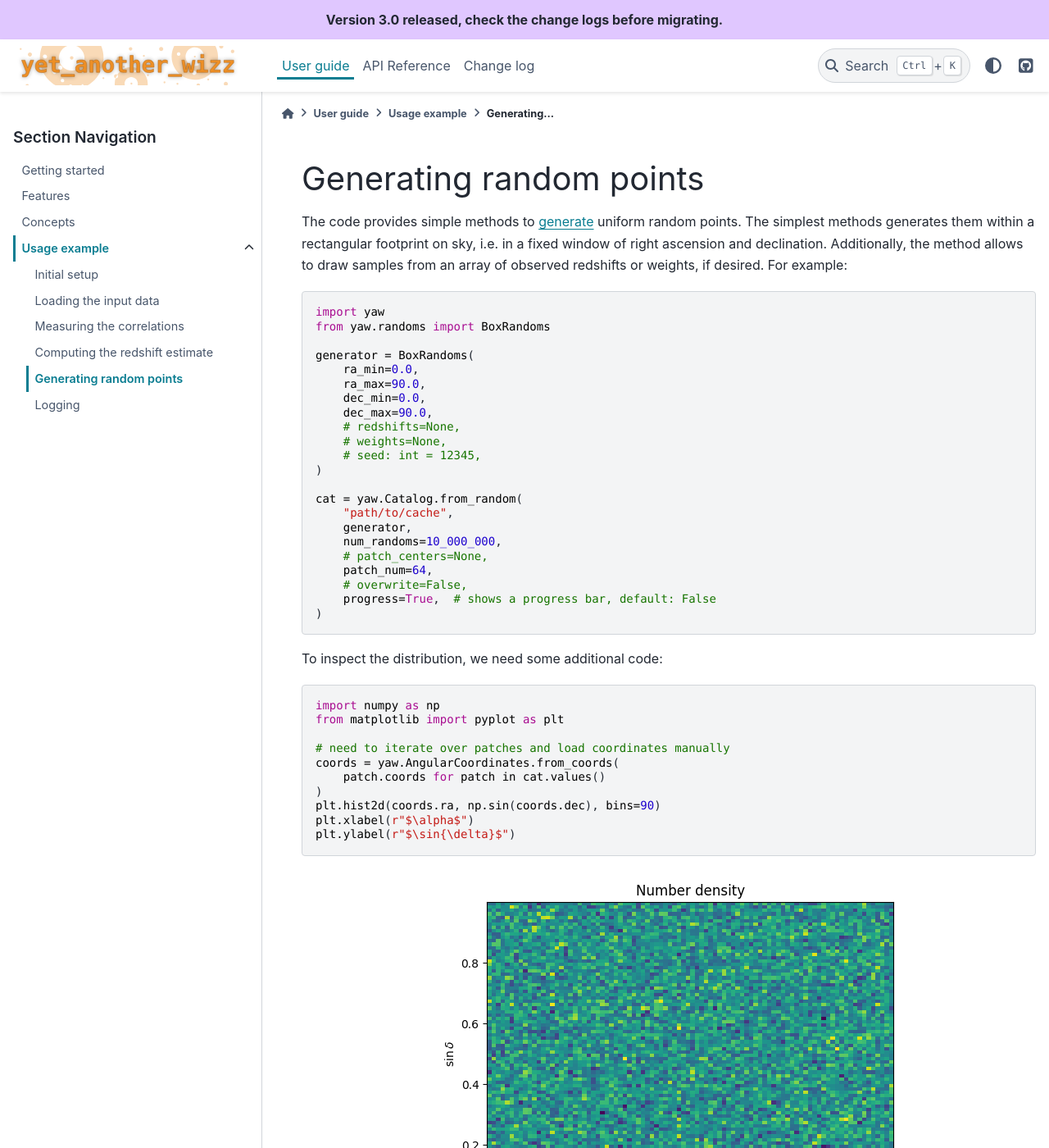
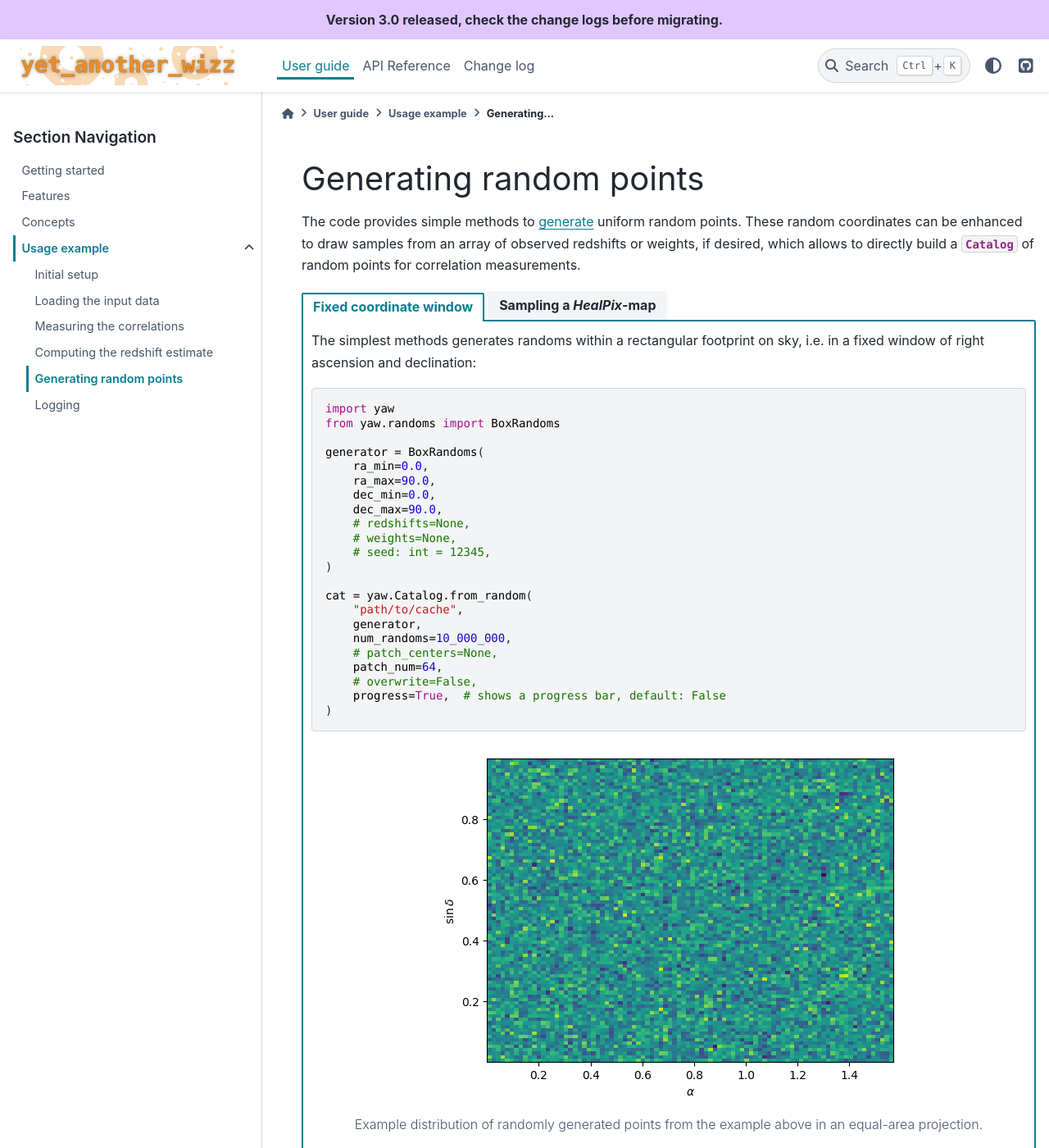
Before and after one commit to jlvdb/yet_another_wizz, a Sphinx documentation site: the page built from docs/source/user_guide/examples/randoms.rst, in a window 1280 px wide and 1400 px high. Shown: the whole window at 82% size. Built offline with Sphinx 7.4.7 and the PyData theme 0.15.4, drawn with Linux system fonts in a browser that asks for light colours; the version number could not be read and is left out; part of the change alters nothing that is shown; some of the changed text lies outside the part shown.

Commit message:
improved randoms example

```diff
--- a/docs/source/user_guide/examples/randoms.rst
+++ b/docs/source/user_guide/examples/randoms.rst
@@ -2,55 +2,136 @@ Generating random points
 ------------------------
 
 The code provides simple methods to :ref:`generate<generator>` uniform random
-points. The simplest methods generates them within a rectangular footprint on
-sky, i.e. in a fixed window of right ascension and declination. Additionally,
-the method allows to draw samples from an array of observed redshifts or
-weights, if desired. For example:
-
-.. code-block:: python
-
-    import yaw
-    from yaw.randoms import BoxRandoms
-
-    generator = BoxRandoms(
-        ra_min=0.0,
-        ra_max=90.0,
-        dec_min=0.0,
-        dec_max=90.0,
-        # redshifts=None,
-        # weights=None,
-        # seed: int = 12345,
-    )
-
-    cat = yaw.Catalog.from_random(
-        "path/to/cache",
-        generator,
-        num_randoms=10_000_000,
-        # patch_centers=None,
-        patch_num=64,
-        # overwrite=False,
-        progress=True,  # shows a progress bar, default: False
-    )
-
-To inspect the distribution, we need some additional code:
-
-.. code-block:: python
-
-    import numpy as np
-    from matplotlib import pyplot as plt
-
-    # need to iterate over patches and load coordinates manually
-    coords = yaw.AngularCoordinates.from_coords(
-        patch.coords for patch in cat.values()
-    )
-    plt.hist2d(coords.ra, np.sin(coords.dec), bins=90)
-    plt.xlabel(r"$\alpha$")
-    plt.ylabel(r"$\sin{\delta}$")
+points. These random coordinates can be enhanced to draw samples from an array
+of observed redshifts or weights, if desired, which allows to directly build a
+:obj:`~yaw.Catalog` of random points for correlation measurements.
 
 
-.. figure:: /_static/rand_density.png
-    :figwidth: 100%
-    :alt: Example redshift estiamte
+.. tab-set::
 
-    Example distribution of randomly generated points from the example above in
-    an equal-area projection.
+   .. tab-item:: Fixed coordinate window
+
+        The simplest methods generates randoms within a rectangular footprint on
+        sky, i.e. in a fixed window of right ascension and declination:
+
+        .. code-block:: python
+
+            import yaw
+            from yaw.randoms import BoxRandoms
+
+            generator = BoxRandoms(
+                ra_min=0.0,
+                ra_max=90.0,
+                dec_min=0.0,
+                dec_max=90.0,
+                # redshifts=None,
+                # weights=None,
+                # seed: int = 12345,
+            )
+
+            cat = yaw.Catalog.from_random(
+                "path/to/cache",
+                generator,
+                num_randoms=10_000_000,
+                # patch_centers=None,
+                patch_num=64,
+                # overwrite=False,
+                progress=True,  # shows a progress bar, default: False
+            )
+
+        .. figure:: /_static/rand_box.png
+            :figwidth: 100%
+            :alt: Example redshift estiamte
+
+            Example distribution of randomly generated points from the example
+            above in an equal-area projection.
+
+        The figure above can be generated with the following code:
+
+        .. code-block:: python
+
+            import numpy as np
+            from matplotlib import pyplot as plt
+
+            # need to iterate over patches and load coordinates manually
+            coords = yaw.AngularCoordinates.from_coords(
+                patch.coords for patch in cat.values()
+            )
+
+            plt.figure(dpi=100)
+            # histogram with equal area bins in ra/dec
+            plt.hist2d(coords.ra, np.sin(coords.dec), bins=90)
+            plt.xlabel(r"$\alpha$")
+            plt.ylabel(r"$\sin{\delta}$")
+
+
+   .. tab-item:: Sampling a `HealPix`-map
+
+        If ``healpy``, the python wrapper for `HealPix`, is installed, random
+        points can also be generated in a `HealPix`-map. The map can be either
+        interpreted as a binary mask, or as in this example, as a density map,
+        where the map value is the relative probabilty of assigning random
+        points to each pixel.
+
+        For illustration purposes we generate a dummy map at the lowest possible
+        map resolution, i.e. an array with 12 pixel values.
+
+        .. code-block:: python
+
+            import yaw
+            from yaw.randoms import HealPixRandoms
+
+            dummy_map = range(12)  # the simplest possible map
+
+            generator = HealPixRandoms(
+                pix_values=dummy_map,
+                # is_mask = False,
+                # redshifts=None,
+                # weights=None,
+                # seed: int = 12345,
+            )
+
+            cat = yaw.Catalog.from_random(
+                "cache",
+                generator,
+                num_randoms=10_000_000,
+                # patch_centers=None,
+                patch_num=64,
+                overwrite=True,
+                progress=True,  # shows a progress bar, default: False
+            )
+
+        .. figure:: /_static/rand_healpix.png
+            :figwidth: 100%
+            :alt: Example redshift estiamte
+
+            Example distribution of randomly generated points from the example
+            above in an equal-area projection.
+
+        The figure above can be generated with the following code:
+
+        .. code-block:: python
+
+            import numpy as np
+            from matplotlib import pyplot as plt
+
+            # need to iterate over patches and load coordinates manually
+            coords = yaw.AngularCoordinates.from_coords(
+                patch.coords for patch in cat.values()
+            )
+
+            plt.figure(dpi=100, figsize=(10, 4))
+            plt.subplot(1, 1, 1, projection="mollweide")  # equal area projection
+
+            # we cannot use plt.hist2d directly, so we use a trick to compute a
+            # histogram with equal area bins in ra/dec
+            ra_bins = np.linspace(0.0, 2.0 * np.pi, 91)
+            dec_bins = np.arcsin(np.linspace(-1.0, 1.0, 46))
+
+            hist, ra_bins, dec_bins = np.histogram2d(
+                coords.ra, coords.dec, bins=(ra_bins, dec_bins)
+            )
+            plt.pcolor(ra_bins - np.pi, dec_bins, hist.T)
+
+            plt.xlabel(r"$\alpha$")
+            plt.ylabel(r"$\delta$")
```
Also changed, not shown: docs/source/_static/rand_box.png (added), docs/source/_static/rand_density.png (deleted), docs/source/_static/rand_healpix.png (added).
